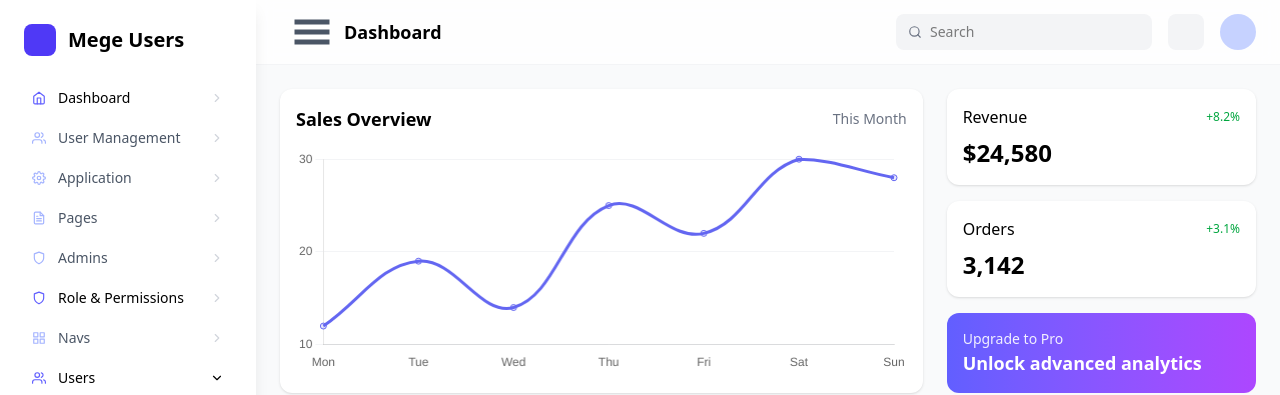
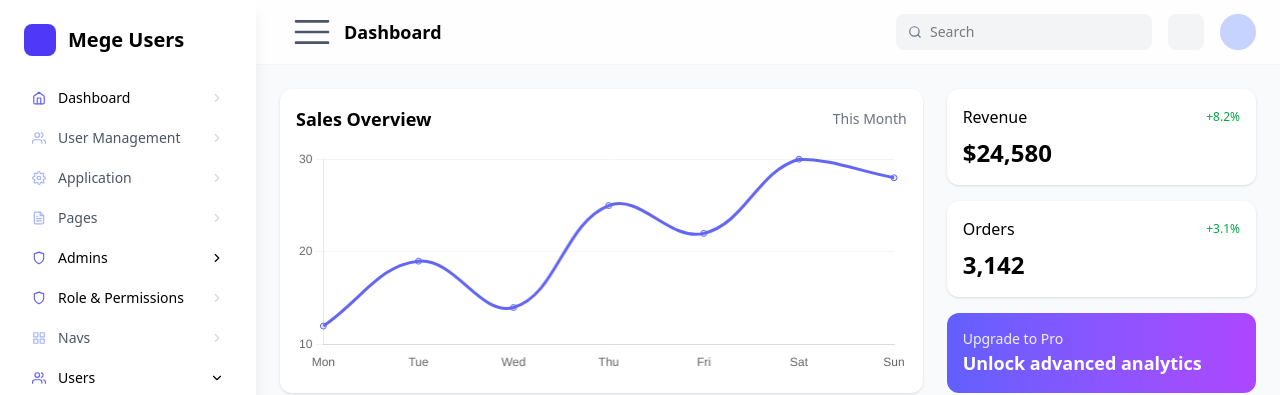
Before and after one commit to Muhammad-Munsif/users-dashboard, a React (Vite) app: page / in a window 1280 px wide. Shown: the top 395 px of the page. Built offline with nearby package versions, Linux system fonts and the light colour scheme.

Commit message:
to small changes in role permission component

```diff
--- a/src/Components/Navbar.jsx
+++ b/src/Components/Navbar.jsx
@@ -1,6 +1,6 @@
 import React from 'react'
 import { FiSearch, FiBell, } from 'react-icons/fi';
-import { GiHamburgerMenu } from "react-icons/gi";
+import { RxHamburgerMenu } from "react-icons/rx";
 
 const Navbar = () => {
   return (
@@ -9,7 +9,7 @@ const Navbar = () => {
         <div className="flex items-center gap-3">
           <div className="" />
           <button>
-          <GiHamburgerMenu className="size-8 rounded-lg text-gray-600 w-10 h-10" />
+          <RxHamburgerMenu className="size-8 rounded-lg text-gray-600 w-10 h-10" />
           </button>
           <h1 className="text-lg font-semibold">Dashboard</h1>
         </div>
--- a/src/Components/Sidebar.jsx
+++ b/src/Components/Sidebar.jsx
@@ -17,11 +17,14 @@ import {
   FiTable,
   FiSquare,
   FiChevronRight,
+  FiUserCheck,
+  FiUserPlus,
 } from "react-icons/fi";
 
 const Sidebar = () => {
   const [open, setOpen] = useState(false);
   const [usersOpen, setUsersOpen] = useState(true);
+  const [adminsOpen, setAdminsOpen] = useState(false);
 
   return (
     <>
@@ -50,14 +53,71 @@ const Sidebar = () => {
         </div>
 
         <ul className="space-y-1 text-sm">
-          <SideItem to="/" icon={<FiHome />} label="Dashboard" onClick={() => setOpen(false)} />
+          <SideItem
+            to="/"
+            icon={<FiHome />}
+            label="Dashboard"
+            onClick={() => setOpen(false)}
+          />
           <Section title="User Management" icon={<FiUsers />} />
           <Section title="Application" icon={<FiSettings />} />
           <Section title="Pages" icon={<FiFileText />} />
-          <Section title="Admins" icon={<FiShield />} />
-          <SideItem to="/roles" icon={<FiShield />} label="Role & Permissions" onClick={() => setOpen(false)} />
+
+          {/* Admins Section */}
+          <li>
+            <button
+              className="w-full flex items-center justify-between p-2 rounded hover:bg-indigo-50 text-left"
+              onClick={() => setAdminsOpen(!adminsOpen)}
+            >
+              <span className="inline-flex items-center gap-3">
+                <FiShield className="text-indigo-500" />
+                <span>Admins</span>
+              </span>
+              <FiChevronRight
+                className={`transition-transform ${
+                  adminsOpen ? "rotate-90" : ""
+                }`}
+              />
+            </button>
+            {adminsOpen && (
+              <ul className="pl-9 py-1 space-y-1">
+                <li>
+                  <Link
+                    to="/admins"
+                    className="block p-2 rounded hover:bg-indigo-50"
+                    onClick={() => setOpen(false)}
+                  >
+                    <span className="inline-flex items-center gap-2">
+                      <FiUserCheck />
+                      Admin List
+                    </span>
+                  </Link>
+                </li>
+                <li>
+                  <Link
+                    to="/admins/new"
+                    className="block p-2 rounded hover:bg-indigo-50"
+                    onClick={() => setOpen(false)}
+                  >
+                    <span className="inline-flex items-center gap-2">
+                      <FiUserPlus />
+                      Add New Admin
+                    </span>
+                  </Link>
+                </li>
+              </ul>
+            )}
+          </li>
+
+          <SideItem
+            to="/roles"
+            icon={<FiShield />}
+            label="Role & Permissions"
+            onClick={() => setOpen(false)}
+          />
           <Section title="Navs" icon={<FiGrid />} />
 
+          {/* Users Section */}
           <li>
             <button
               className="w-full flex items-center justify-between p-2 rounded hover:bg-indigo-50 text-left"
@@ -67,15 +127,31 @@ const Sidebar = () => {
                 <FiUsers className="text-indigo-500" />
                 <span>Users</span>
               </span>
-              <FiChevronRight className={`transition-transform ${usersOpen ? 'rotate-90' : ''}`} />
+              <FiChevronRight
+                className={`transition-transform ${
+                  usersOpen ? "rotate-90" : ""
+                }`}
+              />
             </button>
             {usersOpen && (
               <ul className="pl-9 py-1 space-y-1">
                 <li>
-                  <Link to="/users" className="block p-2 rounded hover:bg-indigo-50" onClick={() => setOpen(false)}>Users List</Link>
+                  <Link
+                    to="/users"
+                    className="block p-2 rounded hover:bg-indigo-50"
+                    onClick={() => setOpen(false)}
+                  >
+                    Users List
+                  </Link>
                 </li>
                 <li>
-                  <Link to="/users/new" className="block p-2 rounded hover:bg-indigo-50" onClick={() => setOpen(false)}>Add New User</Link>
+                  <Link
+                    to="/users/new"
+                    className="block p-2 rounded hover:bg-indigo-50"
+                    onClick={() => setOpen(false)}
+                  >
+                    Add New User
+                  </Link>
                 </li>
               </ul>
             )}
@@ -95,9 +171,24 @@ const Sidebar = () => {
           <Section title="Table" icon={<FiTable />} />
           <Section title="Cards" icon={<FiSquare />} />
 
-          <SideItem to="/signin" icon={<FiSquare />} label="Sign In" onClick={() => setOpen(false)} />
-          <SideItem to="/signup" icon={<FiSquare />} label="Sign Up" onClick={() => setOpen(false)} />
-          <SideItem to="/forgot" icon={<FiSquare />} label="Forgot Password" onClick={() => setOpen(false)} />
+          <SideItem
+            to="/signin"
+            icon={<FiSquare />}
+            label="Sign In"
+            onClick={() => setOpen(false)}
+          />
+          <SideItem
+            to="/signup"
+            icon={<FiSquare />}
+            label="Sign Up"
+            onClick={() => setOpen(false)}
+          />
+          <SideItem
+            to="/forgot"
+            icon={<FiSquare />}
+            label="Forgot Password"
+            onClick={() => setOpen(false)}
+          />
         </ul>
       </div>
     </>
@@ -106,7 +197,11 @@ const Sidebar = () => {
 
 const SideItem = ({ to, icon, label, onClick }) => (
   <li>
-    <Link to={to} className="flex items-center justify-between p-2 rounded hover:bg-indigo-50" onClick={onClick}>
+    <Link
+      to={to}
+      className="flex items-center justify-between p-2 rounded hover:bg-indigo-50"
+      onClick={onClick}
+    >
       <span className="inline-flex items-center gap-3">
         <span className="text-indigo-500">{icon}</span>
         <span>{label}</span>
@@ -114,7 +209,7 @@ const SideItem = ({ to, icon, label, onClick }) => (
       <FiChevronRight className="text-gray-300" />
     </Link>
   </li>
-)
+);
 
 const Section = ({ title, icon }) => (
   <li>
@@ -126,6 +221,6 @@ const Section = ({ title, icon }) => (
       <FiChevronRight className="text-gray-300" />
     </div>
   </li>
-)
+);
 
 export default Sidebar;
```
Also changed, not shown: src/pages/AddNewAdmin.jsx (added), src/pages/AdminList.jsx (added).
